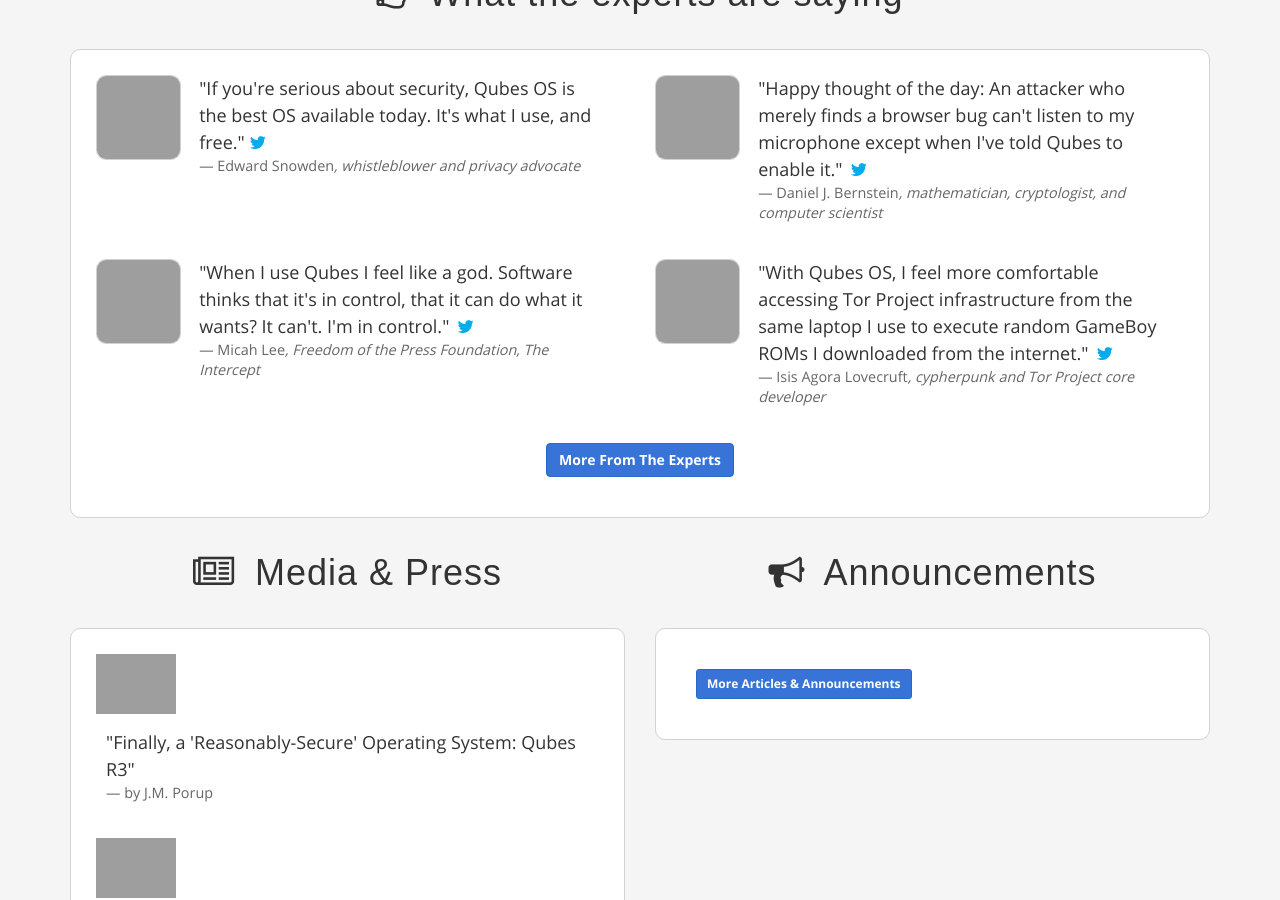
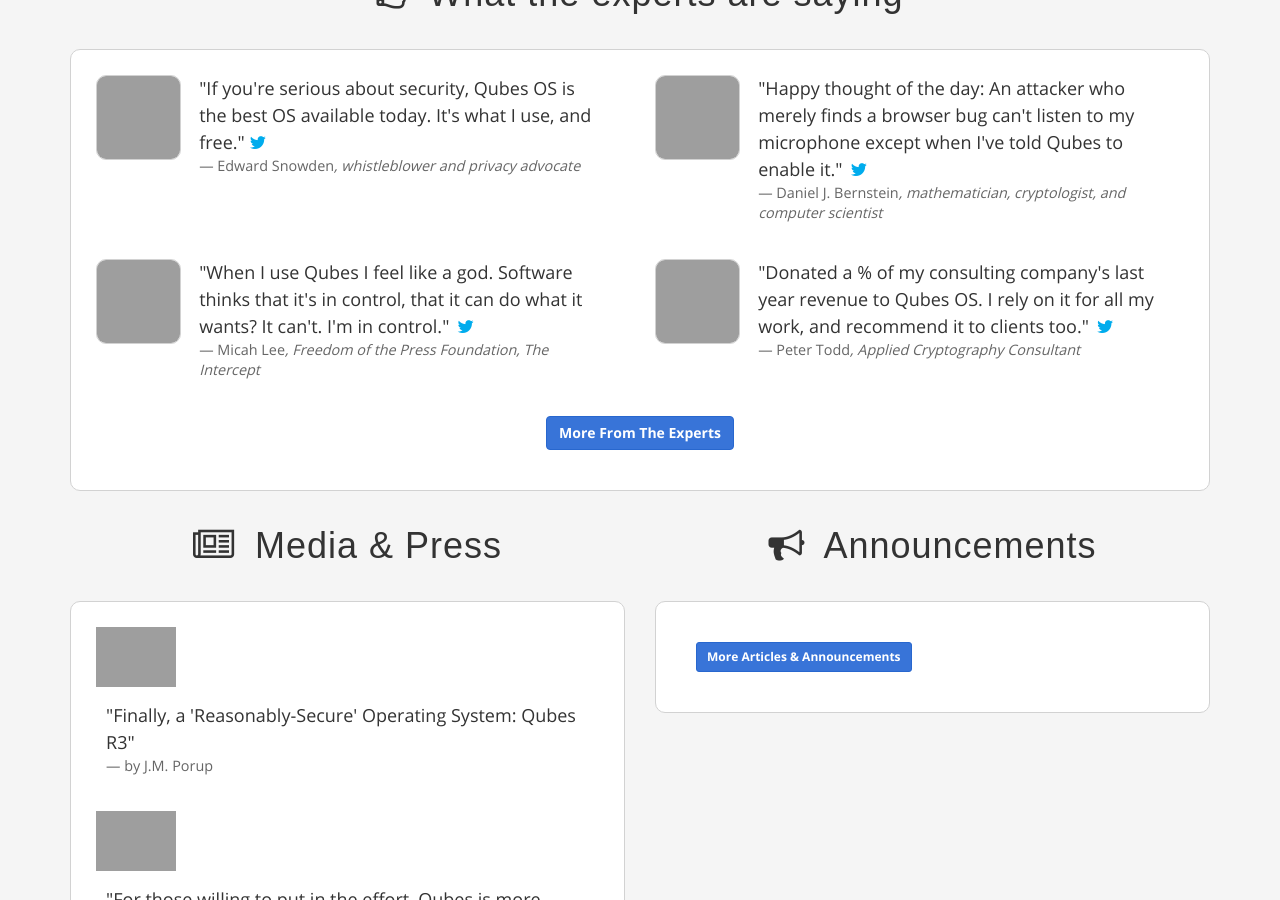
Before and after one commit to QubesOS/qubesos.github.io, a Jekyll site: the page built from pages/home.html, in a window 1280 px wide and 900 px high, scrolled down 708 px, cut to the strip 0-900 px from the top of the window. Built offline with Jekyll 4.4.1, drawn with Linux system fonts in a browser that asks for light colours; some web fonts are replaced; grey boxes are pictures that could not be loaded.

Commit message:
Update home page endorsements and submodules

```diff
--- a/pages/home.html
+++ b/pages/home.html
@@ -97,15 +97,15 @@ redirect_from:
         </a>
       </div>
       <div class="col-lg-1 col-md-1 text-center">
-        <a class="avatar" href="https://twitter.com/isislovecruft" target="_blank">
-          <img src="attachment/site/expert-isis-agora-lovecruft.jpg">
+        <a class="avatar" href="https://twitter.com/petertoddbtc/status/924981145871060996" target="_blank">
+          <img src="attachment/site/expert-peter-todd.jpg">
         </a>
       </div>
       <div class="col-lg-5 col-md-5">
-        <a href="https://twitter.com/isislovecruft" target="_blank">
-          <blockquote>"With Qubes OS, I feel more comfortable accessing Tor Project infrastructure from the same laptop I use to execute random GameBoy ROMs I downloaded from the internet."
+        <a href="https://twitter.com/petertoddbtc/status/924981145871060996" target="_blank">
+          <blockquote>"Donated a % of my consulting company's last year revenue to Qubes OS. I rely on it for all my work, and recommend it to clients too."
             <i class="fa fa-twitter fa-fw" aria-hidden="true"></i>
-            <footer>Isis Agora Lovecruft<cite title="Source Title">, cypherpunk and Tor Project core developer</cite></footer>
+            <footer>Peter Todd<cite title="Source Title">, Applied Cryptography Consultant</cite></footer>
           </blockquote>
         </a>
       </div>
```
